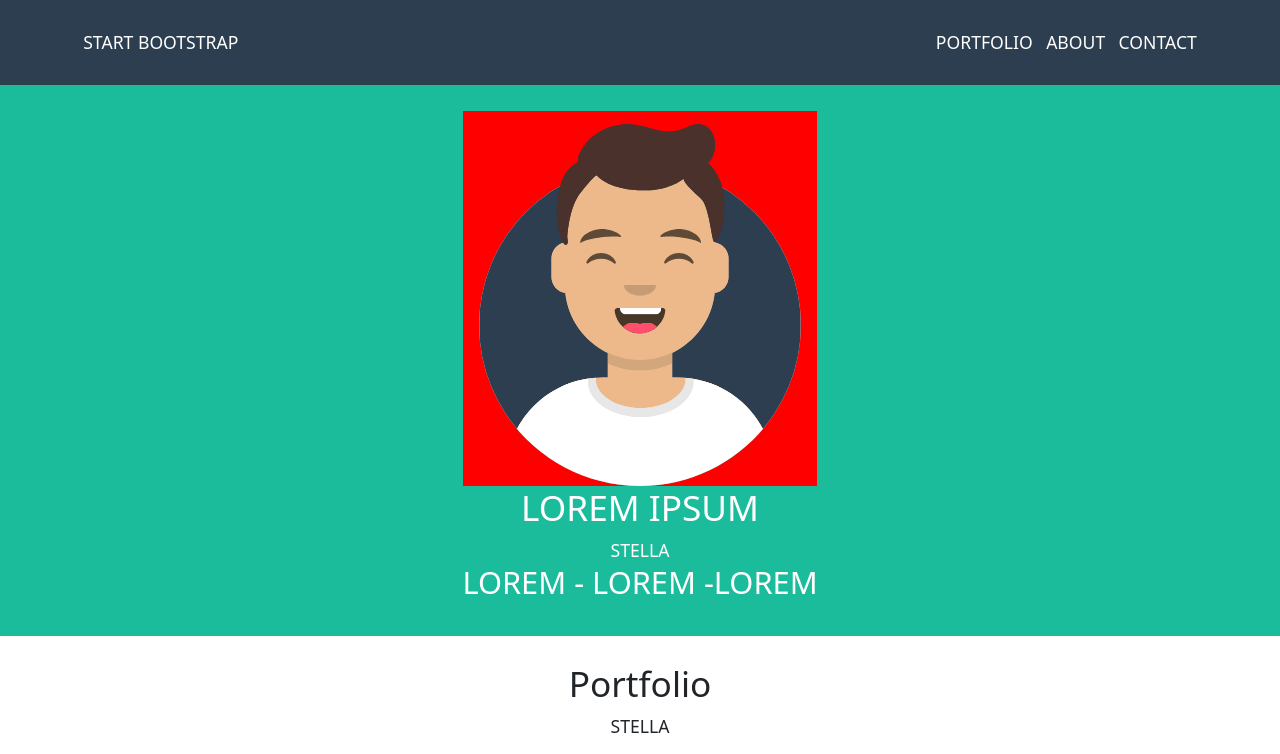
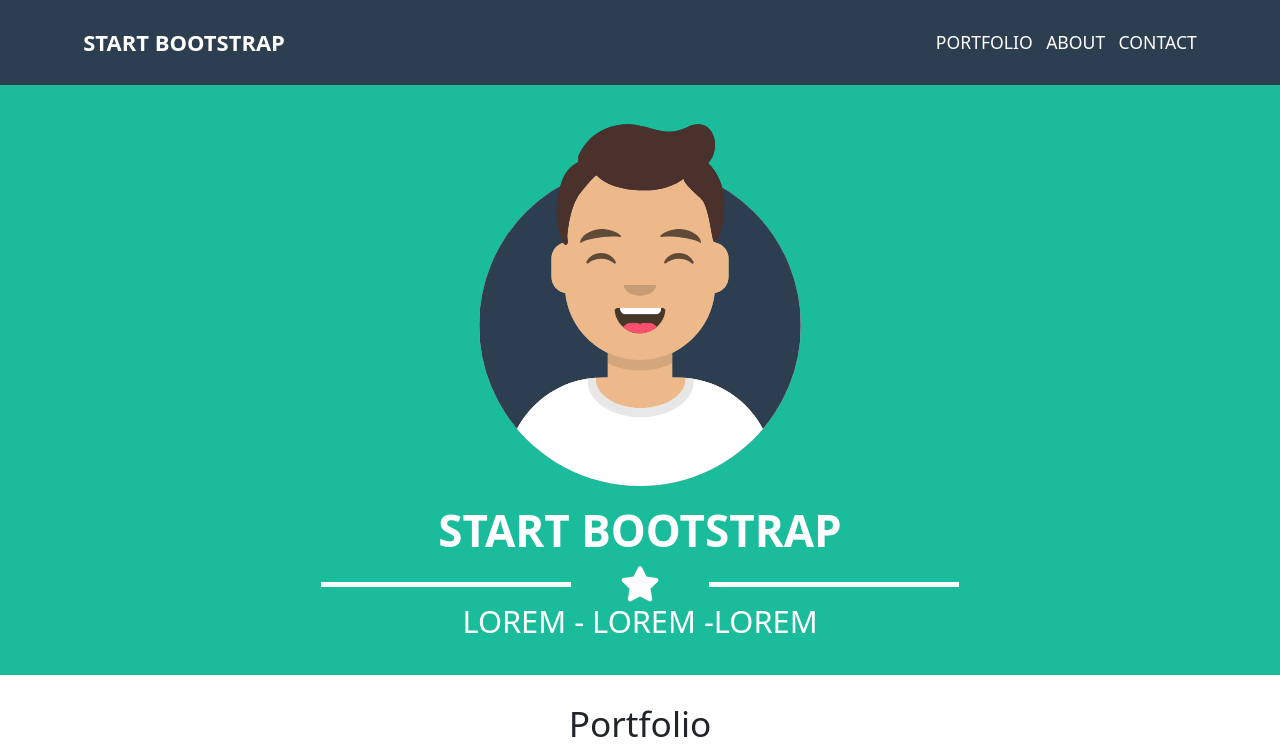
Before and after one commit to AndrianiClaudio/html-css-bootstrap-freelancer, a plain HTML site: page index.html in a window 1280 px wide. Shown: the top 754 px of the page. Drawn offline with nearby package versions, Linux system fonts and the light colour scheme.

Commit message:
.star xs

```diff
--- a/css/style.css
+++ b/css/style.css
@@ -31,7 +31,8 @@ a:visited {
     line-height: var(--header-hgt);
 }
 .header h1 {
-    font-size: 1em;
+    font-weight: 700;
+    font-size: 1.25em;
 }
 .header a:hover {
     color: aquamarine;
@@ -45,10 +46,17 @@ a:visited {
 }
 .jumbo .avatar {
     width: 100%;
-    background-color: red;
 }
-.star::after {
-    content: "STELLA";
+.jumbo h2 {
+    font-weight: 700;
+    font-size: 2.5rem;
+}
+.fas.fa-star {
+   font-size: 2rem;
+}
+.star-line-mini {
+    height: 0.3rem;
+    background-color: white;
 }
 /* /jumbo */
 /* portfolio */
--- a/index.html
+++ b/index.html
@@ -64,13 +64,27 @@
                 <div class="col-12">
                     <div class="row justify-content-center">
                         <div class="col-7 col-sm-6 col-md-4">
-                            <div class="avatar">
+                            <div class="avatar pb-3">
                                 <img src="img/avatar.svg" alt="">
                             </div>
                         </div>
                     </div>
-                    <h2>Lorem Ipsum</h2>
-                    <div class="star"></div>
+                    <h2>start bootstrap</h2>
+                    <div class="row justify-content-center ">
+                        <div class="col-7">
+                            <div class="row justify-content align-items-center">
+                                <div class="col-5">
+                                    <div class="star-line-mini"></div>
+                                </div>
+                                <div class="col-2 ">
+                                    <i class="filter-invert fas fa-star"></i>
+                                </div>
+                                <div class="col-5">
+                                    <div class="star-line-mini"></div>
+                                </div>
+                            </div>
+                        </div>
+                    </div>
                     <h3>Lorem - lorem -LoRem</h3>
                 </div>
             </div>
```
